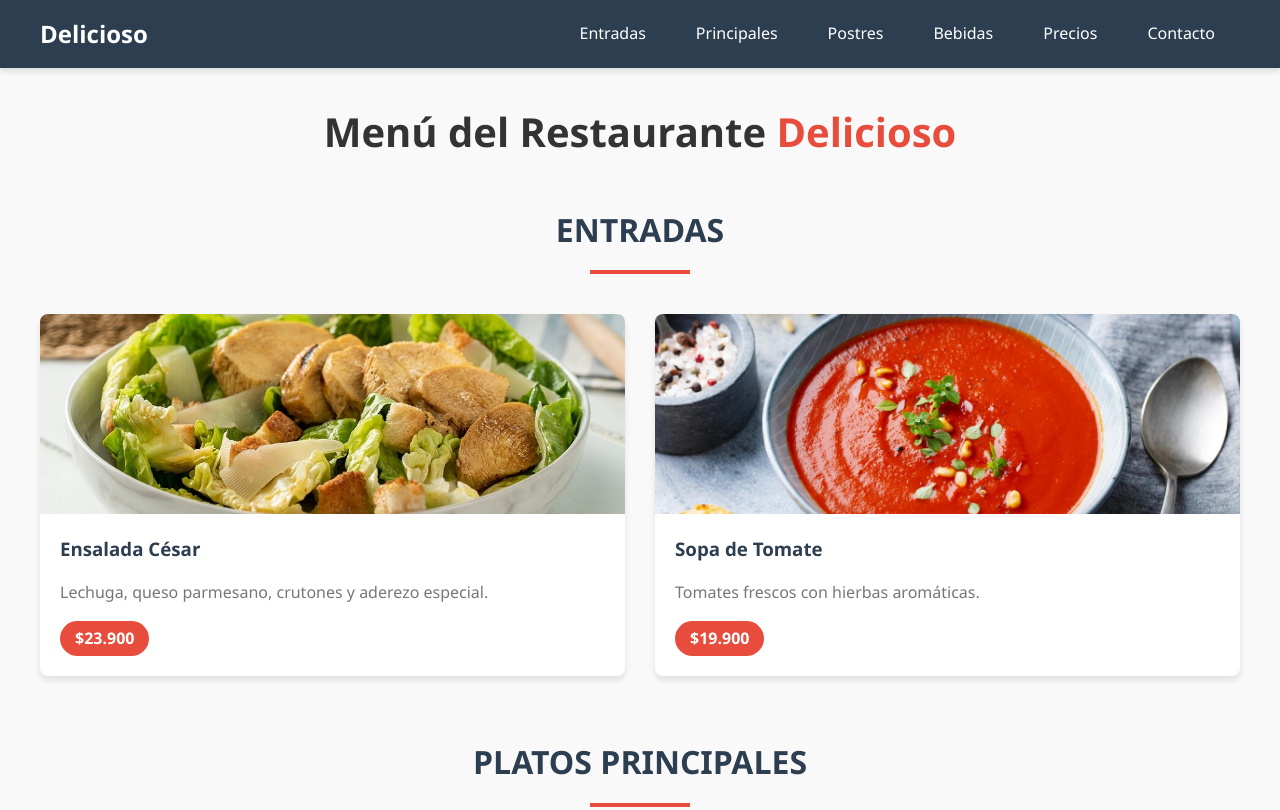
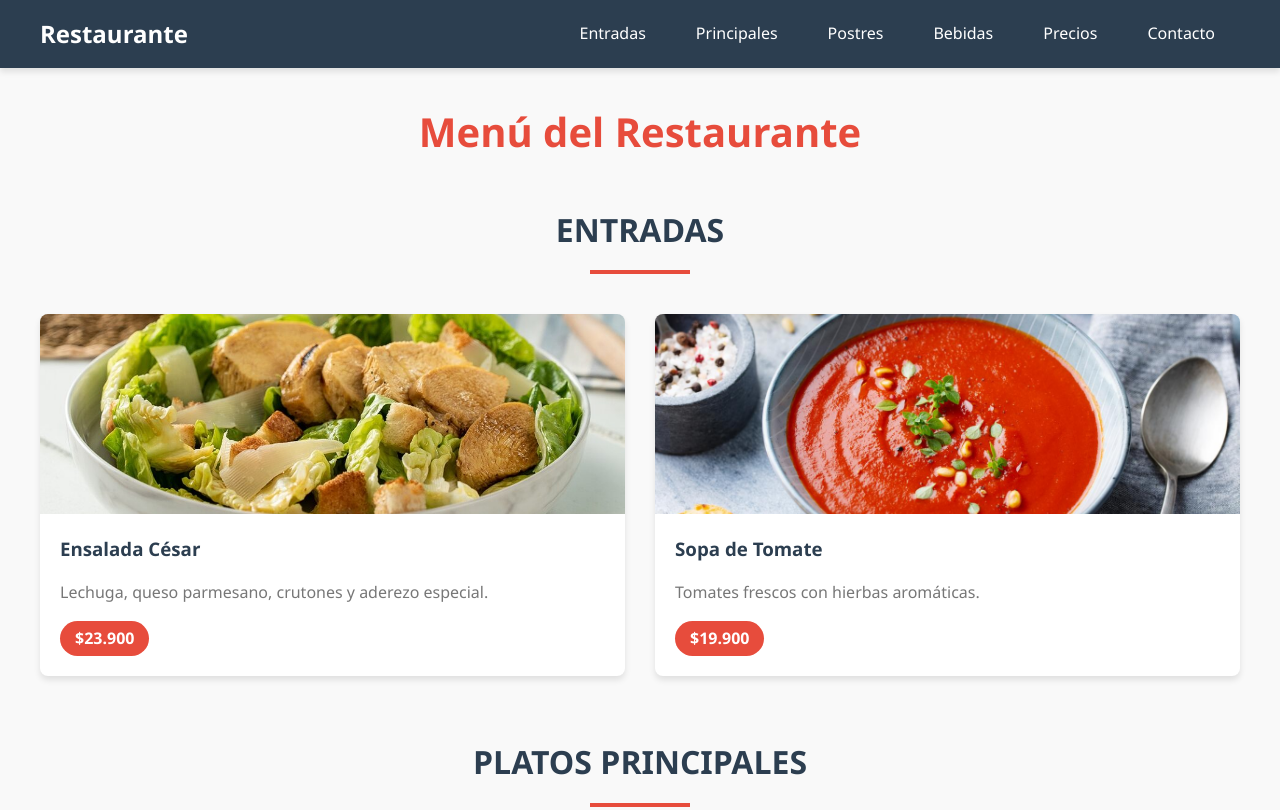
Before and after one commit to JhonVega270523/Restau, a plain HTML site: page index.html in a window 1280 px wide. Shown: the top 810 px of the page. Drawn offline with Linux system fonts and the light colour scheme.

Commit message:
Subiendo Restau

```diff
--- a/index.html
+++ b/index.html
@@ -3,7 +3,7 @@
 <head>
     <meta charset="UTF-8">
     <meta name="viewport" content="width=device-width, initial-scale=1.0">
-    <title>RESTAURANTE DELICIOSO</title>
+    <title>RESTAURANTE</title>
     <link rel="stylesheet" href="https://cdnjs.cloudflare.com/ajax/libs/font-awesome/6.0.0-beta3/css/all.min.css">
     <link rel="stylesheet" href="style.css">
 </head>
@@ -11,7 +11,7 @@
 <body>
     <nav>
         <div class="nav-container">
-            <h3 class="logo">Delicioso</h3>
+            <h3 class="logo">Restaurante</h3>
             <ul>
                 <li><a href="#entradas">Entradas</a></li>
                 <li><a href="#principales">Principales</a></li>
@@ -24,7 +24,7 @@
     </nav>
 
     <div class="container">
-        <h1 class="title-animation">Menú del Restaurante <span>Delicioso</span></h1>
+        <h1 class="title-animation"><span>Menú del Restaurante</span></h1>
 
         <section id="entradas" class="card-section">
             <h2>ENTRADAS</h2>
@@ -199,7 +199,7 @@
 
         <footer>
             <div class="footer-content">
-                <p>© 2025 Restaurante Delicioso. Todos los derechos reservados.</p>
+                <p>© 2025 Restaurante. Todos los derechos reservados.</p>
                 <div class="social-links">
                     <a href="#"><i class="fab fa-facebook"></i></a>
                     <a href="#"><i class="fab fa-instagram"></i></a>
```
